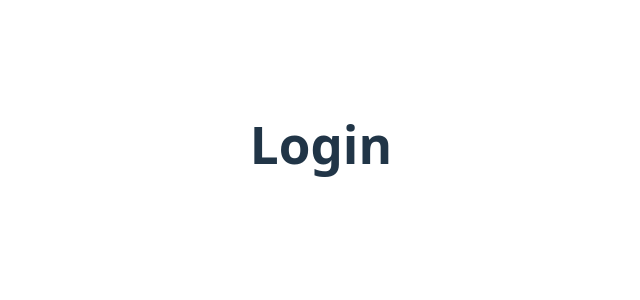
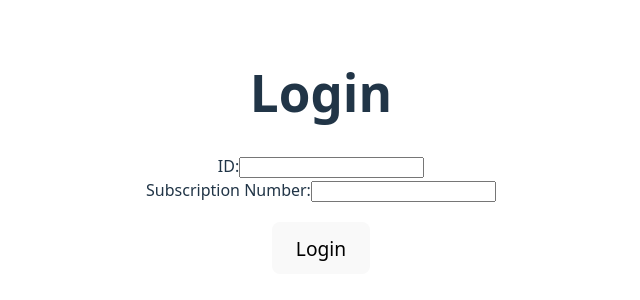
Before and after one commit to malki-b/Library, a React (Vite) app in the folder client/: page /login in a window 1280 px wide. Shown: the part 256-556 px from the top of the page, without its empty margins (319-959 px from the left). Built offline with nearby package versions, Linux system fonts and the light colour scheme.

Commit message:
Homepage manager

```diff
--- a/client/src/components/general/Homepage.jsx
+++ b/client/src/components/general/Homepage.jsx
@@ -1,9 +1,39 @@
-function Homepage(){
-return(
-    <>
-    <h1>home</h1>
-    </>
-)
+import React from "react";
+import { useNavigate } from "react-router-dom";
+// import "./Homepage.css"; // לא חובה, רק אם תרצי עיצוב חיצוני
+
+function Homepage() {
+  const navigate = useNavigate();
+
+  return (
+    <div style={{ textAlign: "center", marginTop: "50px" }}>
+      <h1>Home</h1>
+      <button
+        style={{
+          width: "200px",
+          height: "80px",
+          fontSize: "2rem",
+          margin: "30px",
+          cursor: "pointer"
+        }}
+        onClick={() => navigate("/sisplaybooks")}
+      >
+        BOOKS
+      </button>
+      <button
+        style={{
+          width: "200px",
+          height: "80px",
+          fontSize: "2rem",
+          margin: "30px",
+          cursor: "pointer"
+        }}
+        onClick={() => navigate("/login")}
+      >
+        LOGIN
+      </button>
+    </div>
+  );
 }
-export default Homepage
-// Compare this snippet from client/src/components/general/DisplayBooks.jsx:
+
+export default Homepage;
--- a/client/src/components/general/Login.jsx
+++ b/client/src/components/general/Login.jsx
@@ -1,8 +1,82 @@
-function Login(){
-return(
-    <>
-    <h1>Login</h1>
-    </>
-)
+import React, { useState, useContext } from 'react';
+import { useNavigate } from 'react-router-dom';
+import { Context } from './Routers'; // ודא שזה הנתיב הנכון
+
+function Login() {
+    const [currentUser, setCurrentUser] = useContext(Context);
+    const [id, setId] = useState("");
+    const [subscriptionNum, setSubscriptionNum] = useState("");
+    const [errorMessage, setErrorMessage] = useState("");
+    const navigate = useNavigate();
+
+    async function handleLogin(event) {
+        event.preventDefault();
+        setErrorMessage("");
+
+        try {
+            const res = await fetch('http://localhost:3000/users/login', {
+                method: 'POST',
+                headers: {
+                    'Content-Type': 'application/json'
+                },
+                body: JSON.stringify({ id, subscriptionNum })
+            });
+            if (!res.ok) throw new Error("Server Error");
+
+            const user = await res.json();
+
+            if (user && user.id && user.role) {
+                setCurrentUser(user);
+                localStorage.setItem('currentUser', JSON.stringify(user));
+                setId("");
+                setSubscriptionNum("");
+
+                if (user.role === 'manager') {
+                    navigate('/manager-homepage');
+                } else if (user.role === 'subscription') {
+                    navigate('/subscription-homepage');
+                } else {
+                    setErrorMessage("Unknown user role.");
+                }
+            } else {
+                setErrorMessage("Incorrect ID or Subscription Number.");
+            }
+        } catch (e) {
+            setErrorMessage("Incorrect ID or Subscription Number.");
+        }
+    }
+
+    return (
+        <div style={{textAlign: "center", marginTop: "50px"}}>
+            <h1>Login</h1>
+            <form onSubmit={handleLogin}>
+                <div>
+                    <label>
+                        ID:
+                        <input
+                            type="number"
+                            value={id}
+                            onChange={e => setId(e.target.value)}
+                            required
+                        />
+                    </label>
+                </div>
+                <div>
+                    <label>
+                        Subscription Number:
+                        <input
+                            type="number"
+                            value={subscriptionNum}
+                            onChange={e => setSubscriptionNum(e.target.value)}
+                            required
+                        />
+                    </label>
+                </div>
+                <button type="submit" style={{marginTop: "20px", fontSize: "1.2rem"}}>Login</button>
+            </form>
+            {errorMessage && <p style={{ color: 'red' }}>{errorMessage}</p>}
+        </div>
+    );
 }
-export default Login
+
+export default Login;
--- a/client/src/components/general/Routers.jsx
+++ b/client/src/components/general/Routers.jsx
@@ -76,7 +76,7 @@ export default function Routers() {
                         }
                     />
                     <Route
-                        path="/books"
+                        path="/sisplaybooks"
                         element={
                             <DisplayBooks />
                         }
```
